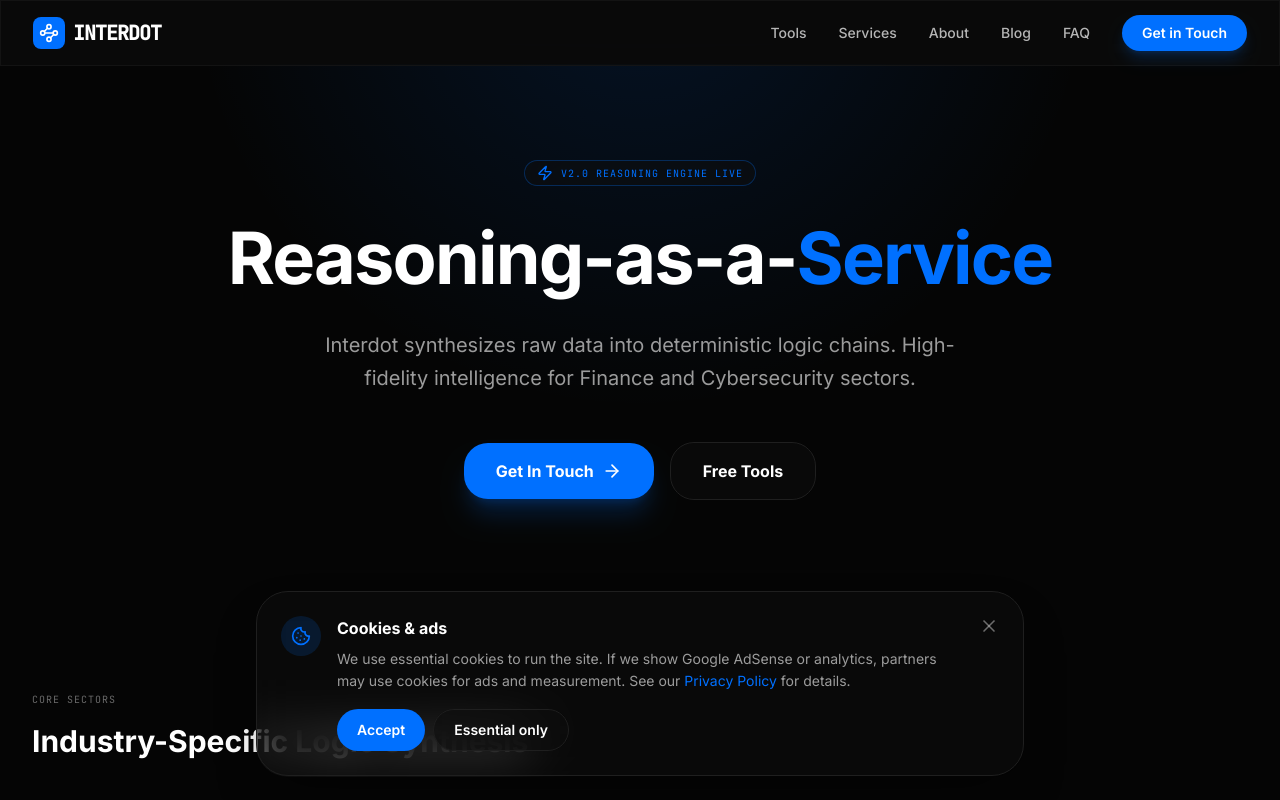
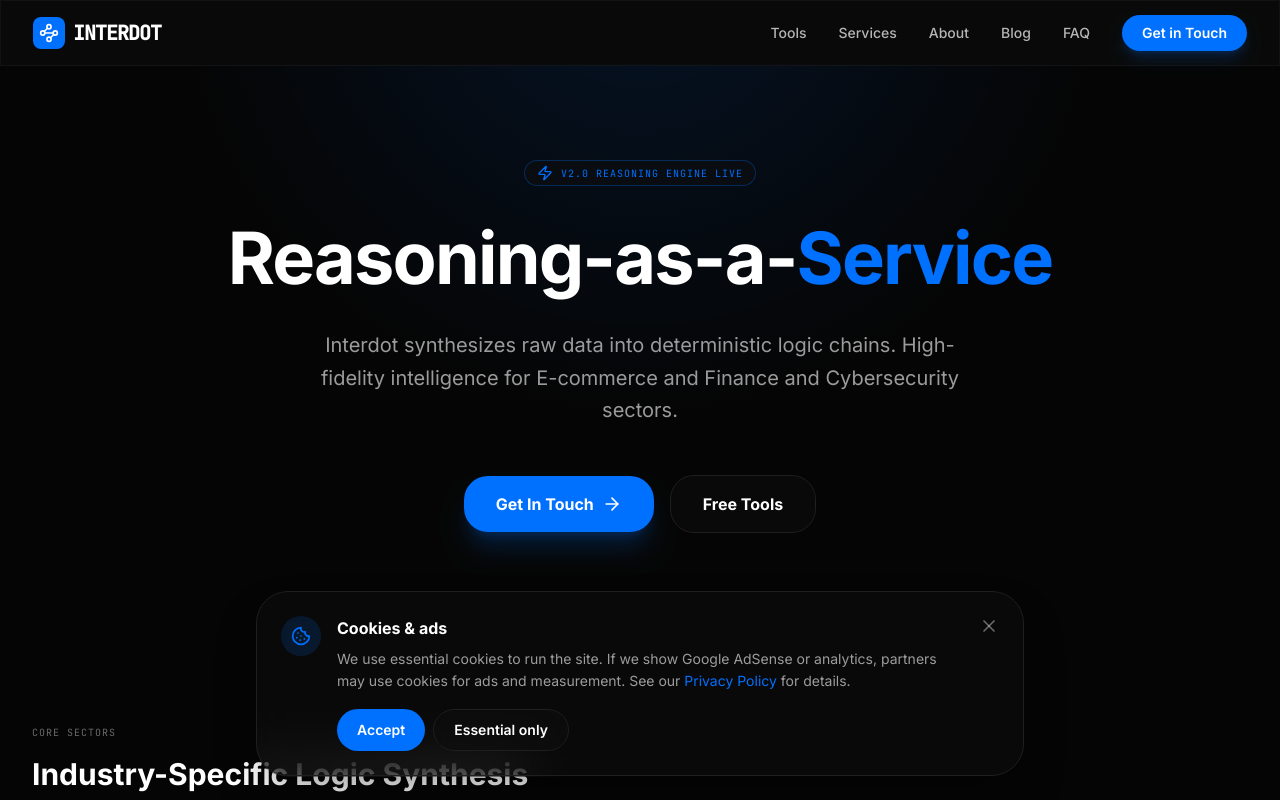
Before and after one commit to 0x01010l/Interd, a React (Vite) app: page / in a window 1280 px wide. Shown: the top 800 px of the page. Built offline with nearby package versions, Linux system fonts and the light colour scheme.

Commit message:
Update Home.tsx

```diff
--- a/src/pages/Home.tsx
+++ b/src/pages/Home.tsx
@@ -26,7 +26,7 @@ export default function Home() {
 
             <p className="text-xl text-white/60 mb-12 leading-relaxed max-w-2xl mx-auto">
               Interdot synthesizes raw data into deterministic logic chains.
-              High-fidelity intelligence for Finance and Cybersecurity sectors.
+              High-fidelity intelligence for E-commerce and Finance and Cybersecurity sectors.
             </p>
 
             <div className="flex flex-col sm:flex-row items-center justify-center gap-4">
```
